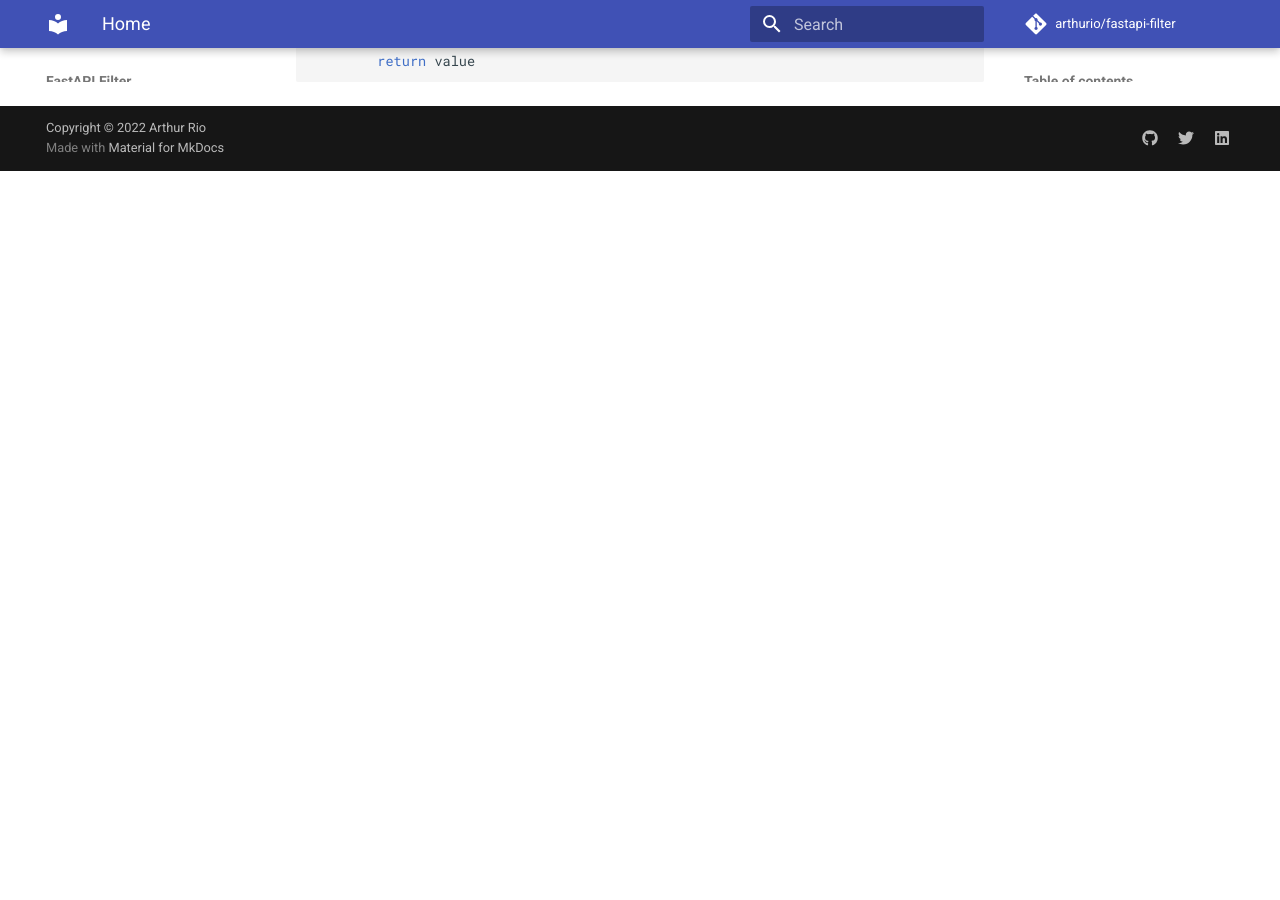
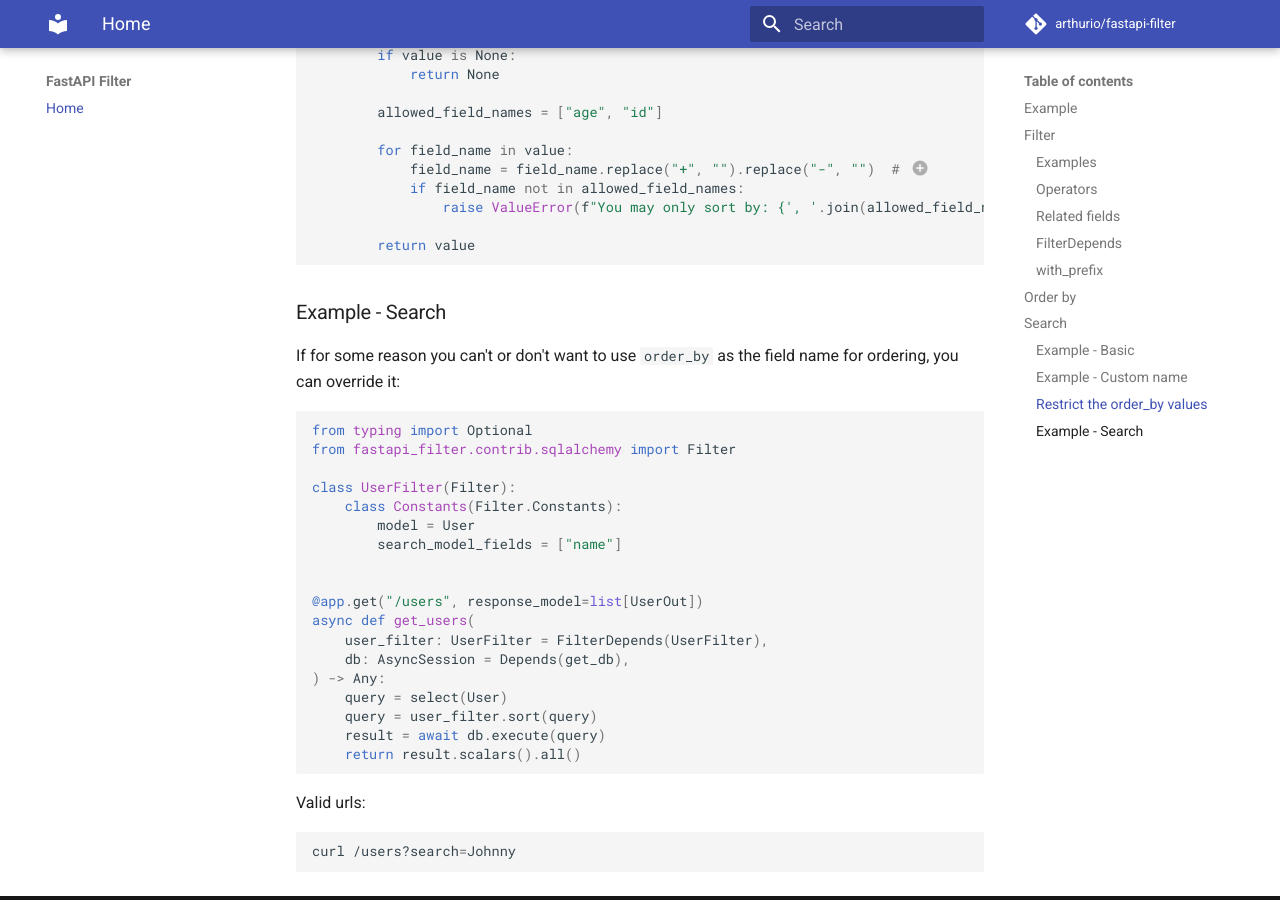
Before and after one commit to arthurio/fastapi-filter, an MkDocs documentation site: the page built from docs/index.md, in a window 1280 px wide and 900 px high, scrolled down 5540 px. Built offline with MkDocs 1.6.1 and Material for MkDocs 9.7.7, drawn with Linux system fonts in a browser that asks for light colours; comment, search, counter and statistics services are not loaded; before the commit the page ends 5711 px from its top, so only the background shows below that; some of the changed text lies outside the part shown.

Commit message:
update Docs and Examples with searchability

````diff
--- a/docs/index.md
+++ b/docs/index.md
@@ -139,6 +139,13 @@
 If you don't want to allow ordering on your filter, just don't add `order_by` as a field and you are all set.
 
 
+## Search
+
+There is a specific field on the filter class that can be used for searching. The default name is `search` and it takes a string.
+
+You have to define what fields to search in with the `search_model_fields` constant.
+
+
 ### Example - Basic
 
 ```python
@@ -232,3 +239,34 @@
 
 1. If you want to restrict only on specific directions, like `-created_at` and `name` for example, you can remove this
 line. Your `allowed_field_names` would be something like `["age", "-age", "-created_at"]`.
+
+### Example - Search
+
+If for some reason you can't or don't want to use `order_by` as the field name for ordering, you can override it:
+
+```python
+from typing import Optional
+from fastapi_filter.contrib.sqlalchemy import Filter
+
+class UserFilter(Filter):
+    class Constants(Filter.Constants):
+        model = User
+        search_model_fields = ["name"]
+
+
+@app.get("/users", response_model=list[UserOut])
+async def get_users(
+    user_filter: UserFilter = FilterDepends(UserFilter),
+    db: AsyncSession = Depends(get_db),
+) -> Any:
+    query = select(User)
+    query = user_filter.sort(query)
+    result = await db.execute(query)
+    return result.scalars().all()
+```
+
+Valid urls:
+
+```bash
+curl /users?search=Johnny
+```
````
Also changed, not shown: 1 other file.
